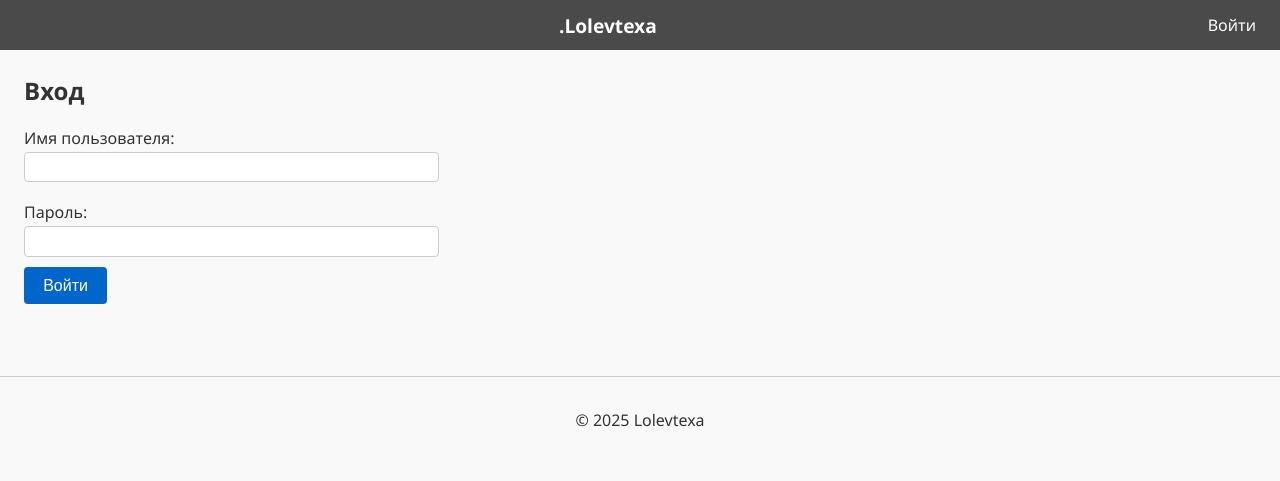
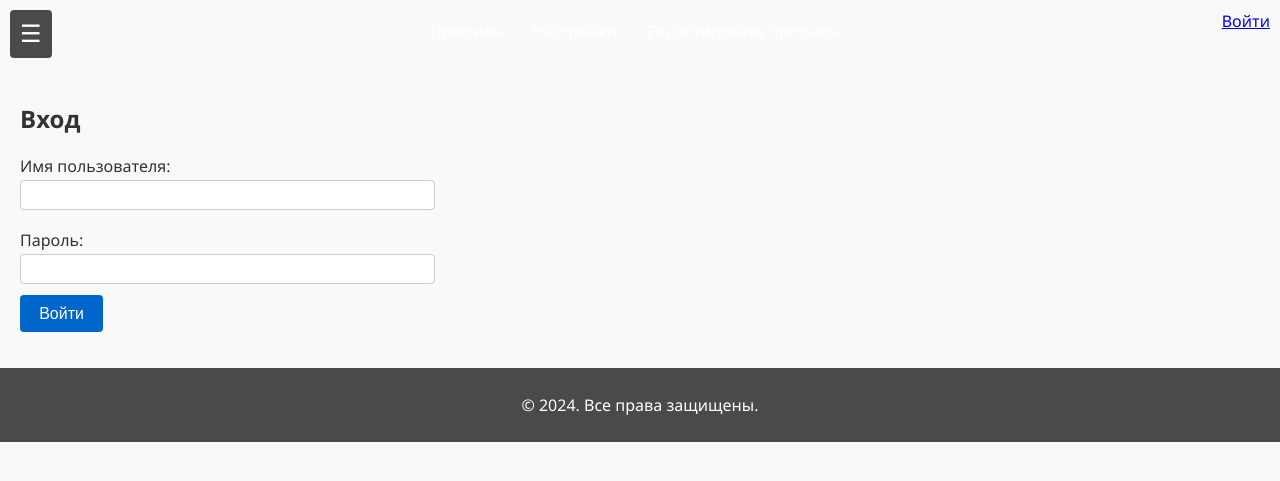
Before and after one commit to Lolevtexa/Site, a Django app: page /account/login/ in a window 1280 px wide. Shown: the top 481 px of the page. Run offline with Django 5.2, Linux system fonts and the light colour scheme; parts of the project's set-up code (start-up, migrations or seed data) failed here and were passed over.

Commit message:
вроде сойдёт, хоть и есть костыль в виде функции tmp на js

```diff
--- a/account/urls.py
+++ b/account/urls.py
@@ -2,10 +2,12 @@ from django.urls import path
 from django.contrib.auth import views as auth_views
 from . import views
 
+app_name = "account"
+
 urlpatterns = [
+    path('', views.profile, name='profile'),
     path('login/', views.login_view, name='login'),
     path('logout/', views.logout_view, name='logout'),
-    path('profile/', views.profile, name='profile'),
     path('settings/', views.settings_view, name='settings'),
     path('edit_profile/', views.edit_profile, name='edit_profile'),
 
--- a/account/views.py
+++ b/account/views.py
@@ -10,7 +10,7 @@ def login_view(request):
         user = authenticate(request, username=username, password=password)
         if user:
             login(request, user)
-            return redirect('profile')
+            return redirect('account:profile')
         else:
             return render(request, 'account/login.html', {'error': 'Неверное имя пользователя или пароль'})
     return render(request, 'account/login.html')
@@ -18,7 +18,7 @@ def login_view(request):
 @login_required
 def logout_view(request):
     logout(request)
-    return redirect('login')
+    return redirect('account:login')
 
 @login_required
 def profile(request):
@@ -34,7 +34,7 @@ def settings_view(request):
         form = UserSettingsForm(request.POST, instance=user)
         if form.is_valid():
             form.save()
-            return redirect('settings')
+            return redirect('account:settings')
     else:
         form = UserSettingsForm(instance=user)
     return render(request, 'account/settings.html', {'form': form})
@@ -53,7 +53,7 @@ def edit_profile(request):
             # можно снять флаг (или использовать другую логику).
             user.must_change_credentials = False
             user.save()
-            return redirect('profile')
+            return redirect('account:profile')
     else:
         form = SelfUserChangeForm(instance=request.user)
     return render(request, 'account/edit_profile.html', {'form': form})
--- a/administration/urls.py
+++ b/administration/urls.py
@@ -2,8 +2,10 @@ from django.urls import path
 from django.contrib.auth import views as auth_views
 from . import views
 
+app_name = "administration"
+
 urlpatterns = [
-    path('manage_accounts/', views.manage_accounts, name='manage_accounts'),
+    path('', views.manage_accounts, name='manage_accounts'),
     path('edit_account/<int:user_id>/', views.edit_account, name='edit_account'),
     path('create_account/', views.create_account, name='create_account'),
     path('delete_account/<int:user_id>/', views.delete_account, name='delete_account'),
--- /dev/null
+++ b/mysite/context_processors.py
@@ -0,0 +1,51 @@
+from django.urls import resolve, reverse
+from django.urls.exceptions import NoReverseMatch
+
+def generate_navigation(request):
+    namespace_dict = {
+        'account': 'Аккаунт',
+        'administration': 'Администрирование',
+        'scheduler': 'Расписание',
+    }
+
+    services = []
+    for ns, title in namespace_dict.items():
+        services.append({'name': title, 'url': f'/{ns}/', 'active': request.path.startswith(f'/{ns}/')})
+
+    current_ns = request.resolver_match.namespace if request.resolver_match else None
+    local_nav = []
+
+    local_routes = {
+        'account': [
+            ('account:profile', 'Профиль'),
+            ('account:settings', 'Настройки'),
+            ('account:edit_profile', 'Редактировать профиль'),
+        ],
+        'administration': [
+            ('administration:manage_accounts', 'Управление аккаунтами'),
+            ('administration:create_account', 'Создать аккаунт'),
+            ('administration:create_account_minimal', 'Создать аккаунт (почта)'),
+        ],
+        'scheduler': [
+            ('scheduler:email_schedule_list', 'Запланированные письма'),
+            ('scheduler:schedule_email', 'Добавить задачу'),
+            ('scheduler:configure_email_client', 'Настроить почтовый клиент'),
+        ],
+    }
+
+    if current_ns and current_ns in local_routes:
+        for route, title in local_routes[current_ns]:
+            try:
+                url = reverse(route)
+                local_nav.append({
+                    'name': title,
+                    'url': url,
+                    'active': request.path == url
+                })
+            except NoReverseMatch:
+                pass
+
+    return {
+        'services_nav': services,
+        'local_nav': local_nav,
+    }
--- a/mysite/settings.py
+++ b/mysite/settings.py
@@ -52,6 +52,7 @@ TEMPLATES = [
                 'django.template.context_processors.request',
                 'django.contrib.auth.context_processors.auth',
                 'django.contrib.messages.context_processors.messages',
+                'mysite.context_processors.generate_navigation',
             ],
         },
     },
--- a/mysite/urls.py
+++ b/mysite/urls.py
@@ -7,9 +7,9 @@ from . import views
 urlpatterns = [
     path('', views.index, name='index'),
     path('admin/', admin.site.urls),
-    path('account/', include('account.urls')),
-    path('administration/', include('administration.urls')),
-    path('scheduler/', include('scheduler.urls')),
+    path('account/', include('account.urls', namespace='account')),
+    path('administration/', include('administration.urls', namespace='administration')),
+    path('scheduler/', include('scheduler.urls', namespace='scheduler')),
 ]
 
 if settings.DEBUG:
--- a/scheduler/urls.py
+++ b/scheduler/urls.py
@@ -9,9 +9,11 @@ from .views import (
     email_schedule_skip_occurrence,
 )
 
+app_name = "scheduler"
+
 urlpatterns = [
+    path('', email_schedule_list, name='email_schedule_list'),
     path('schedule/', schedule_email_view, name='schedule_email'),
-    path('list/', email_schedule_list, name='email_schedule_list'),
     path('config/', configure_email_client, name='configure_email_client'),
     path('week/', email_schedule_week_view, name='email_schedule_week'),
     path('month/', email_schedule_month_view, name='email_schedule_month'),
--- a/static/css/style.css
+++ b/static/css/style.css
@@ -1,7 +1,6 @@
-/*
-   Базовые переменные темы.
-   По умолчанию (light)
-*/
+/* ========================
+   Светлая тема (по умолчанию)
+   ======================== */
 :root {
     --bg-color: #f9f9f9;
     --text-color: #333;
@@ -9,11 +8,14 @@
     --header-text: #fff;
     --link-color: #0066cc;
     --link-hover: #004999;
-  --nav-link-spacing: 1em;
-  --container-padding: 1.5em;
+    --table-row-bg: #f5f5f5;
+    --table-border: #ccc;
+    --active-color: #ffaa00;
 }
 
-/* Тёмная тема */
+/* ========================
+   Тёмная тема (ручное переключение)
+   ======================== */
 [data-theme="dark"] {
     --bg-color: #1c1c1c;
     --text-color: #f0f0f0;
@@ -21,9 +23,14 @@
     --header-text: #fff;
     --link-color: #66aaff;
     --link-hover: #5590dd;
+    --table-row-bg: #2b2b2b;
+    --table-border: #555;
+    --active-color: #ffaa00;
 }
 
-/* Если пользователь выбрал system, а система в тёмной теме */
+/* ========================
+   Авто-определение тёмной темы
+   ======================== */
 @media (prefers-color-scheme: dark) {
     :root {
         --bg-color: #1c1c1c;
@@ -32,6 +39,9 @@
         --header-text: #fff;
         --link-color: #66aaff;
         --link-hover: #5590dd;
+        --table-row-bg: #2b2b2b;
+        --table-border: #555;
+        --active-color: #ffaa00;
     }
 }
 
@@ -43,97 +53,157 @@ body {
     color: var(--text-color);
 }
 
-/* ===============================
-   Двухсторонняя шапка (topbar)
-   =============================== */
-.site-header {
-  display: flex;
-  align-items: center;
-  justify-content: space-between; /* Раздвигает меню влево и вправо */
-  background-color: var(--header-bg);
+/* ===========================
+   Главная панель навигации (☰)
+   =========================== */
+.menu-toggle {
+  position: fixed;
+  top: 10px;
+  left: 10px;
+  z-index: 1000;
+  background: var(--header-bg);
   color: var(--header-text);
-  height: 50px;
-  padding: 0 var(--container-padding);
-  box-sizing: border-box;
+  border: none;
+  font-size: 24px;
+  cursor: pointer;
+  padding: 10px;
 }
 
-/* Левое меню */
-.nav-left ul,
-.nav-right ul {
-  display: flex;
-  list-style: none;
-  margin: 0;
-  padding: 0;
+.main-nav {
+    display: none;
+    position: fixed;
+    top: 50px;
+    left: 0;
+    width: 220px;
+    background: var(--header-bg);
+    padding: 10px;
+    box-shadow: 0 0 10px rgba(0, 0, 0, 0.2);
+    z-index: 999;
 }
 
-/* Ссылки в левом меню */
-.nav-left li {
-  margin-right: var(--nav-link-spacing);
-}
-.nav-left a {
-  color: var(--header-text);
-  text-decoration: none;
+.main-nav ul {
+    list-style: none;
+    padding: 0;
+    margin: 0;
 }
 
-/* Название/логотип по центру */
-.brand {
-  flex: 0; /* не растягивается */
-  text-align: center;
-  font-weight: bold;
-}
-.brand a {
-  color: var(--header-text);
-  text-decoration: none;
-  font-size: 1.2rem;
+.main-nav ul li {
+    padding: 10px;
 }
 
-/* Правое меню */
-.nav-right li {
-  margin-left: var(--nav-link-spacing);
-}
-.nav-right a {
+.main-nav ul li a {
+    text-decoration: none;
     color: var(--header-text);
-  text-decoration: none;
+    display: block;
 }
 
-/* Hover-эффект для ссылок в шапке */
-.nav-left a:hover,
-.nav-right a:hover,
-.brand a:hover {
-  text-decoration: underline;
+.main-nav ul li.active a {
+    font-weight: bold;
+    border-left: 4px solid var(--active-color);
+    padding-left: 6px;
 }
 
-/* Основной блок содержимого */
-.content {
-  padding: var(--container-padding);
+/* =============================
+   Локальная навигация (адаптив)
+   ============================= */
+.sub-nav {
+    margin-left: 60px;
+    margin-right: 70px;
+    display: flex;
+    justify-content: flex-start;
+    align-items: center;
+    padding: 10px;
+    background: var(--bg-color);
+    white-space: nowrap;
+    overflow: visible;
+    flex-wrap: nowrap;
 }
 
-/* Ссылки в основном контенте */
-a {
-  color: var(--link-color);
-  text-decoration: none;
-}
-a:hover {
-  color: var(--link-hover);
-  text-decoration: underline;
+.sub-nav ul {
+  display: flex;
+  flex-wrap: nowrap;
+  gap: 10px;
+  margin: auto;
+  padding: 0;
+  list-style: none;
 }
 
-h2 {
-  margin-top: 0;
+.sub-nav ul li {
+    padding: 10px;
 }
 
-/* Формы */
+.sub-nav ul li a {
+  text-decoration: none;
+  color: var(--header-text);
+}
+
+.sub-nav ul li.active a {
+    font-weight: bold;
+    color: var(--active-color);
+    border-bottom: 2px solid var(--active-color);
+}
+
+/* ===========================
+   Кнопка "Ещё ▼"
+   =========================== */
+#more-menu {
+    display: none;
+    position: relative;
+}
+
+/* Кнопка "Ещё ▼" */
+#more-menu button {
+    background: var(--header-bg);
+    color: var(--header-text);
+    border: none;
+    cursor: pointer;
+    padding: 5px 10px;
+}
+
+/* Выпадающее меню */
+#more-dropdown {
+    display: none; /* по умолчанию скрыто */
+    position: absolute;
+    background: var(--header-bg);
+    color: var(--header-text);
+    box-shadow: 0 2px 10px rgba(0, 0, 0, 0.2);
+    padding: 10px;
+    min-width: 180px;
+    border-radius: 5px;
+    top: 100%;
+    left: 0;
+    list-style: none;
+    z-index: 1001;
+}
+
+/* При добавлении класса "show" меню становится видимым */
+#more-dropdown.show {
+    display: block;
+}
+
+/* Пункты в выпадающем меню */
+#more-dropdown li {
+    padding: 8px 10px;
+    cursor: pointer;
+}
+#more-dropdown li:hover {
+    background: var(--link-hover);
+}
+
+/* =========================
+   Формы и кнопки
+   ========================= */
 form {
     max-width: 400px;
     margin: 1em 0;
 }
+
 form label {
     display: block;
     margin: 0.5em 0 0.2em;
 }
-form input[type="text"],
-form input[type="email"],
-form input[type="password"],
+
+form input,
 form select {
     width: 100%;
     padding: 0.5em;
@@ -143,9 +213,8 @@ form select {
     background-color: #fff;
     color: #333;
 }
-[data-theme="dark"] form input[type="text"],
-[data-theme="dark"] form input[type="email"],
-[data-theme="dark"] form input[type="password"],
+
+[data-theme="dark"] form input,
 [data-theme="dark"] form select {
     background-color: #2b2b2b;
     border: 1px solid #555;
@@ -161,48 +230,123 @@ button {
     color: #fff;
     font-size: 1em;
 }
+
 button:hover {
     background-color: var(--link-hover);
 }
 
-/* Таблицы */
+/* ========================
+   Стили таблиц (исправлено)
+   ======================== */
 table {
     width: 100%;
     border-collapse: collapse;
     margin: 1em 0;
 }
+
 table thead {
     background-color: var(--header-bg);
     color: var(--header-text);
 }
+
 table th,
 table td {
     padding: 0.6em;
-  border: 1px solid #ccc;
-}
-table tr:nth-child(even) {
-  background-color: #f5f5f5;
-}
-[data-theme="dark"] table tr:nth-child(even) {
-  background-color: #2b2b2b;
+    border: 1px solid var(--table-border);
+    color: var(--text-color);
 }
 
-/* Пример оповещения (alert) */
+/* Чётные строки */
+table tr:nth-child(even) {
+    background-color: var(--table-row-bg);
+}
+
+/* =========================
+   Оповещения (alert)
+   ========================= */
 .alert {
     padding: 0.75em 1em;
     border-radius: 4px;
     margin-bottom: 1rem;
 }
+
 .alert-warning {
     background-color: #ffeb3b;
     color: #333;
 }
 
-/* Подвал (footer) */
+/* =========================
+   Контент и подвал (footer)
+   ========================= */
+main {
+    padding: 20px;
+}
+
 .site-footer {
     text-align: center;
-  margin-top: 2em;
-  padding: 1em 0;
-  border-top: 1px solid #ccc;
-  color: var(--text-color);
+    padding: 10px;
+    background: var(--header-bg);
+    color: var(--header-text);
 }
+
+/* ===========================
+   Меню пользователя (аватар)
+   =========================== */
+.user-menu {
+    position: fixed;
+    top: 10px;
+    right: 10px;
+    display: flex;
+    align-items: center;
+    z-index: 1000;
+}
+
+.avatar-container {
+    position: relative;
+    display: inline-block;
+}
+
+.avatar {
+    width: 40px;
+    height: 40px;
+    border-radius: 50%;
+    cursor: pointer;
+    object-fit: cover;
+    border: 2px solid var(--header-text);
+}
+
+/* Выпадающее меню профиля */
+.dropdown {
+    display: none;
+    position: absolute;
+    background: var(--header-bg);
+    color: var(--header-text);
+    box-shadow: 0 2px 10px rgba(0, 0, 0, 0.2);
+    padding: 10px;
+    border-radius: 5px;
+    top: 45px;
+    right: 0;
+    min-width: 150px;
+    z-index: 9999;
+}
+
+.dropdown a {
+    display: block;
+    color: var(--header-text);
+    text-decoration: none;
+    padding: 5px 10px;
+}
+
+.dropdown a:hover {
+    background: var(--link-hover);
+}
+
+/* Показывать dropdown при клике */
+.dropdown.show {
+    display: block;
+}
+
+/* ====== Основной контент ====== */
+.content {
+  padding: 20px;
+}
--- a/templates/account/settings.html
+++ b/templates/account/settings.html
@@ -10,5 +10,5 @@
     <button type="submit">Сохранить</button>
 </form>
 <hr>
-<p><a href="{% url 'edit_profile' %}">Изменить данные профиля</a></p>
+<p><a href="{% url 'account:edit_profile' %}">Изменить данные профиля</a></p>
 {% endblock %}
--- a/templates/administration/manage_accounts.html
+++ b/templates/administration/manage_accounts.html
@@ -20,9 +20,9 @@
             <td>{{ user_obj.email }}</td>
             <td>{{ user_obj.role }}</td>
             <td>
-                <a href="{% url 'edit_account' user_obj.id %}">Редактировать</a>
+                <a href="{% url 'administration:edit_account' user_obj.id %}">Редактировать</a>
                 {% if user_obj != user %}
-                | <a href="{% url 'delete_account' user_obj.id %}" onclick="return confirm('Удалить пользователя {{ user_obj.username }}?');">Удалить</a>
+                | <a href="{% url 'administration:delete_account' user_obj.id %}" onclick="return confirm('Удалить пользователя {{ user_obj.username }}?');">Удалить</a>
                 {% endif %}
             </td>
         </tr>
--- a/templates/base.html
+++ b/templates/base.html
@@ -1,49 +1,62 @@
+<!DOCTYPE html>
+<html lang="ru">
+<head>
     {% load static %}
-<!DOCTYPE html>
-{% if user.is_authenticated and user.theme_preference != "system" %}
-<html lang="ru" data-theme="{{ user.theme_preference }}">
-{% else %}
-<html lang="ru">
-{% endif %}
-<head>
     <meta charset="UTF-8">
+    <meta name="viewport" content="width=device-width, initial-scale=1.0">
     <title>{% block title %}.Lolevtexa{% endblock %}</title>
     <link rel="icon" href="{% static 'images/server_icon.ico' %}">
     <link rel="stylesheet" href="{% static 'css/style.css' %}">
+    <script defer src="{% static 'js/nav.js' %}"></script>
 </head>
 <body>
-  <!-- Верхняя панель (topbar) -->
-  <header class="site-header">
-    <!-- Левое меню (локальное) -->
-    <nav class="nav-left">
+
+<!-- Кнопка для открытия/закрытия главного меню (бургер) -->
+<button class="menu-toggle" onclick="toggleMainNav()">☰</button>
+
+<!-- Главная панель навигации -->
+<nav id="main-nav" class="main-nav">
     <ul>
-        {% for link in local_menu %}
-          <li><a href="{{ link.url }}">{{ link.title }}</a></li>
+        {% for service in services_nav %}
+            <li class="{% if service.active %}active{% endif %}">
+                <a href="{{ service.url }}">{{ service.name }}</a>
+            </li>
         {% endfor %}
     </ul>
 </nav>
 
-    <!-- Логотип/название по центру -->
-    <div class="brand">
-      <a href="{% url 'index' %}">.Lolevtexa</a>
-    </div>
-
-    <!-- Правое меню (глобальные модули) -->
-    <nav class="nav-right">
-      <ul>
-        {% if user.is_authenticated %}
-          <li><a href="{% url 'profile' %}">Профиль</a></li>
-          <li><a href="{% url 'email_schedule_list' %}">Расписание</a></li>
-          {% if user.is_staff or user.is_superuser %}
-            <li><a href="{% url 'manage_accounts' %}">Управление</a></li>
-          {% endif %}
-          <li><a href="{% url 'logout' %}">Выйти</a></li>
-        {% else %}
-          <li><a href="{% url 'login' %}">Войти</a></li>
-        {% endif %}
+<!-- Локальная панель навигации -->
+{% if local_nav %}
+<nav class="sub-nav">
+    <ul id="local-nav">
+        {% for item in local_nav %}
+            <li class="{% if request.path == item.url %}active{% endif %}">
+                <a href="{{ item.url }}">{{ item.name }}</a>
+            </li>
+        {% endfor %}
+        <li id="more-menu">
+            <button onclick="toggleMoreMenu()">Ещё ▼</button>
+            <ul id="more-dropdown" class="hidden"></ul>
+        </li>
     </ul>
 </nav>
-  </header>
+{% endif %}
+
+<!-- Меню пользователя (аватар) -->
+<div class="user-menu">
+    {% if user.is_authenticated %}
+    <div class="avatar-container">
+        <img src="{{ user.photo.url }}" alt="Аватар" class="avatar" onclick="toggleDropdown()">
+        <div class="dropdown" id="userDropdown">
+            <a href="{% url 'account:profile' %}">Профиль</a>
+            <a href="{% url 'account:settings' %}">Настройки</a>
+            <a href="{% url 'account:logout' %}">Выход</a>
+        </div>
+    </div>
+    {% else %}
+    <a href="{% url 'account:login' %}">Войти</a>
+    {% endif %}
+</div>
 
 <!-- Основной контент -->
 <main class="content">
@@ -55,9 +68,10 @@
     {% block content %}{% endblock %}
 </main>
 
-  <!-- Подвал (footer) при необходимости -->
+<!-- Подвал -->
 <footer class="site-footer">
-    <p>© 2025 Lolevtexa</p>
+    <p>&copy; 2024. Все права защищены.</p>
 </footer>
+
 </body>
 </html>
--- a/templates/scheduler/configure_email_client.html
+++ b/templates/scheduler/configure_email_client.html
@@ -6,5 +6,5 @@
   {{ form.as_p }}
   <button type="submit">Сохранить настройки</button>
 </form>
-<a href="{% url 'email_schedule_list' %}">Вернуться к письмам</a>
+<a href="{% url 'scheduler:email_schedule_list' %}">Вернуться к письмам</a>
 {% endblock %}
--- a/templates/scheduler/email_schedule_list.html
+++ b/templates/scheduler/email_schedule_list.html
@@ -6,8 +6,8 @@
 {% block content %}
 <h2>Мои запланированные письма</h2>
 <div class="navigation-links">
-    <a href="{% url 'email_schedule_week' %}">Показать на неделю</a> |
-    <a href="{% url 'email_schedule_month' %}">Показать на месяц</a>
+    <a href="{% url 'scheduler:email_schedule_week' %}">Показать на неделю</a> |
+    <a href="{% url 'scheduler:email_schedule_month' %}">Показать на месяц</a>
 </div>
 {% if schedules %}
 <table>
--- a/templates/scheduler/email_schedule_period.html
+++ b/templates/scheduler/email_schedule_period.html
@@ -32,8 +32,8 @@
 {% endif %}
 
 <div class="navigation-links">
-    <a href="{% url 'email_schedule_week' %}">На неделю</a> |
-    <a href="{% url 'email_schedule_month' %}">На месяц</a> |
-    <a href="{% url 'email_schedule_list' %}">Общее расписание</a>
+    <a href="{% url 'scheduler:email_schedule_week' %}">На неделю</a> |
+    <a href="{% url 'scheduler:email_schedule_month' %}">На месяц</a> |
+    <a href="{% url 'scheduler:email_schedule_list' %}">Общее расписание</a>
 </div>
 {% endblock %}
--- a/templates/scheduler/schedule_email.html
+++ b/templates/scheduler/schedule_email.html
@@ -6,5 +6,5 @@
   {{ form.as_p }}
   <button type="submit">Запланировать письмо</button>
 </form>
-<a href="{% url 'email_schedule_list' %}">Мои письма</a>
+<a href="{% url 'scheduler:email_schedule_list' %}">Мои письма</a>
 {% endblock %}
```
Also changed, not shown: administration/views.py (+4 -4 lines), requirements.txt (+23 -0 lines), scheduler/views.py (+4 -4 lines), static/js/nav.js (added, +125 -0 lines). Lines whose indentation alone changed are shown as unchanged.
